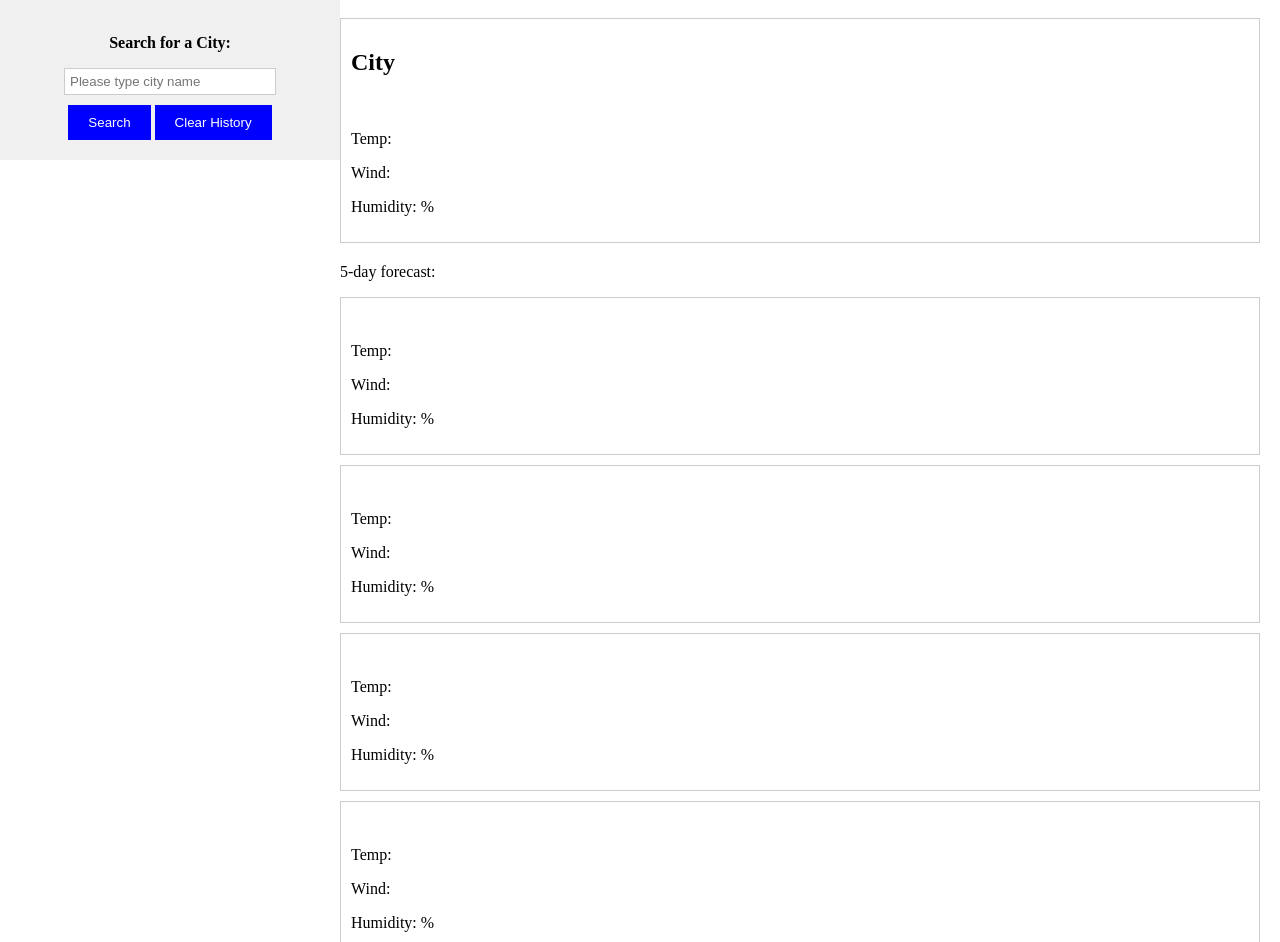
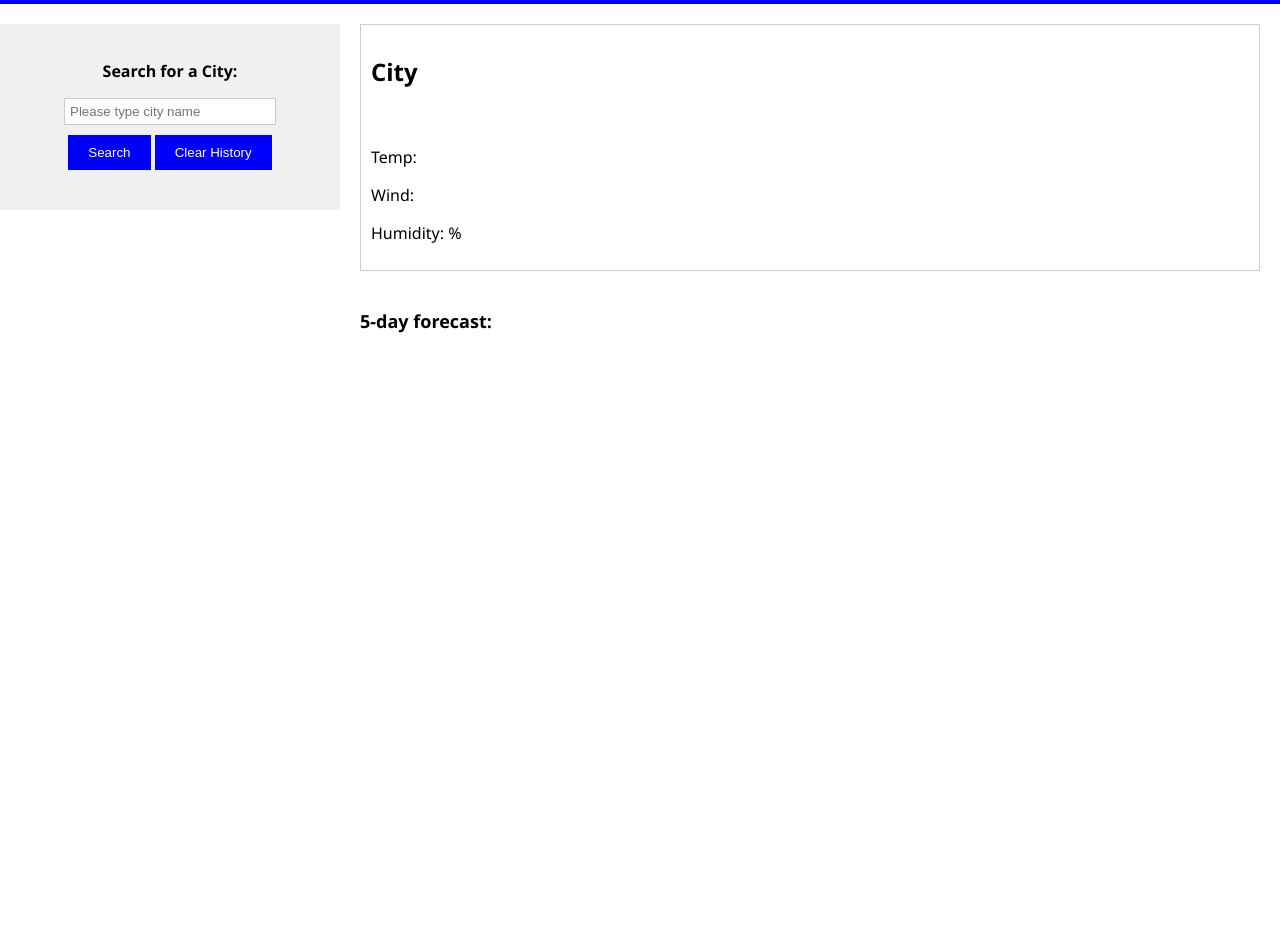
Before and after one commit to sernat243/Weather-Dashboard, a plain HTML site: page index.html in a window 1280 px wide. Shown: the part 79-1021 px from the top of the page. After the commit the page ends 800 px from the top, so only its background shows below. Drawn offline with nearby package versions, Linux system fonts and the light colour scheme.

Commit message:
added styling and a hidden class to hide 5 day forecast when not being used

```diff
--- a/assets/css/style.css
+++ b/assets/css/style.css
@@ -2,6 +2,7 @@
 body {
     margin: 0;
     padding: 0;
+    font-family:'Segoe UI', Tahoma, Geneva, Verdana, sans-serif
   }
 
   /* Styles for the header */
@@ -23,6 +24,7 @@ body {
     padding: 20px;
     width: 300px; /* Adjust the width as per your preference */
     float: left; /* Move the entire aside to the left side */
+    margin-top: 20px;
   }
 
   .search-div {
@@ -49,29 +51,71 @@ body {
     cursor: pointer;
   }
 
+  /* Add margin to the search history div */
+  .search-history {
+    margin-top: 20px;
+  }
+
+  /* Style for the search history buttons */
+  .search-history button {
+    display: block;
+    width: 200px;
+    height: 40px;
+    margin: 10px auto;
+    background-color: #707070;
+    color: #ffffff;
+    border: none;
+    border-radius: 5px;
+    font-size: 16px;
+    cursor: pointer;
+  }
+
+
   /* Styles for the main section */
   main {
     margin-left: 320px; /* Leave a little margin to the right of the aside */
     padding: 20px;
+    display: flex; /* Use flexbox to display the forecast divs in a row */
+    flex-wrap: wrap; /* Allow the forecast divs to wrap if the screen is smaller */
   }
 
   .weather-info {
     border: 1px solid #ccc; /* Add a border to the weather info div */
     padding: 10px;
     margin-bottom: 20px; /* Add a little margin at the bottom of the weather info div */
+    flex-basis: 100%; /* Make the weather info div take up the full width on smaller screens */
+  }
+
+  /* Styles for the forecast header */
+  .forecast-header {
+    width: 100%; /* Take up the full width */
+    text-align: left;
+    margin-bottom: 10px; /* Add some margin at the bottom */
+  }
+
+  .forecast-header p {
+    font-size: 18px; /* Increase the font size for the header text */
+    font-weight: bold; /* Add bold style to the header text */
   }
 
   .forecast {
-    margin-top: 20px; /* Add a little margin at the top of the forecast div */
+    display: flex; /* Enable flex behavior for the forecast divs */
+    flex-wrap: wrap; /* Allow the forecast divs to wrap if the screen is smaller */
+    justify-content: space-between; /* Distribute the divs with equal space between them */
+    align-items: flex-start; /* Align the divs to the top (start) of the row */
   }
 
   /* Styles for the 5-day forecast divs */
-  .day-1,
-  .day-2,
-  .day-3,
-  .day-4,
-  .day-5 {
+  .forecast > div {
     border: 1px solid #ccc;
     padding: 10px;
     margin-bottom: 10px;
+    flex-basis: calc(20% - 20px); /* Calculate the width to fit 5 divs in a row with some margin in between */
+    box-sizing: border-box;
+
   }
+
+  /* Add a class to hide the forecast divs */
+  .forecast > div.hidden {
+    display: none;
+  }
--- a/assets/js/script.js
+++ b/assets/js/script.js
@@ -114,6 +114,13 @@ function fetchWeatherData(city) {
             dayElement.querySelector('.temperature').textContent = temperature + ' °C';
             dayElement.querySelector('.wind').textContent = wind + ' m/s';
             dayElement.querySelector('.humidity').textContent = humidity;
+
+            //remove hidden style from 5-day forecast divs
+            forecastDays.forEach((dayElement, index) => {
+                if (index < data.list.length - 1) {
+                  dayElement.classList.remove('hidden');
+                }
+              });
         }
         })
         .catch(error => {
--- a/index.html
+++ b/index.html
@@ -33,9 +33,12 @@
         <p>Humidity: <span id="humidity"></span>%</p>
       </div>
 
+    <div class="forecast-header">
+        <p>5-day forecast:</p>
+    </div>
+
     <div class="forecast">
-      <p>5-day forecast:</p>
-      <div class="day-1">
+      <div class="day-1 hidden">
         <!-- Display info for day 1 from the API here -->
         <span class="date"></span>
         <img class="weather-icon" src="">
@@ -43,7 +46,7 @@
         <p>Wind: <span class="wind"></span></p>
         <p>Humidity: <span class="humidity"></span>%</p>
       </div>
-      <div class="day-2">
+      <div class="day-2 hidden">
         <!-- Display info for day 2 from the API here -->
         <span class="date"></span>
         <img class="weather-icon" src="">
@@ -51,7 +54,7 @@
         <p>Wind: <span class="wind"></span></p>
         <p>Humidity: <span class="humidity"></span>%</p>
       </div>
-      <div class="day-3">
+      <div class="day-3 hidden">
         <!-- Display info for day 3 from the API here -->
         <span class="date"></span>
         <img class="weather-icon" src="">
@@ -59,7 +62,7 @@
         <p>Wind: <span class="wind"></span></p>
         <p>Humidity: <span class="humidity"></span>%</p>
       </div>
-      <div class="day-4">
+      <div class="day-4 hidden">
         <!-- Display info for day 4 from the API here -->
         <span class="date"></span>
         <img class="weather-icon" src="">
@@ -67,7 +70,7 @@
         <p>Wind: <span class="wind"></span></p>
         <p>Humidity: <span class="humidity"></span>%</p>
       </div>
-      <div class="day-5">
+      <div class="day-5 hidden">
         <!-- Display info for day 5 from the API here -->
         <span class="date"></span>
         <img class="weather-icon" src="">
```
